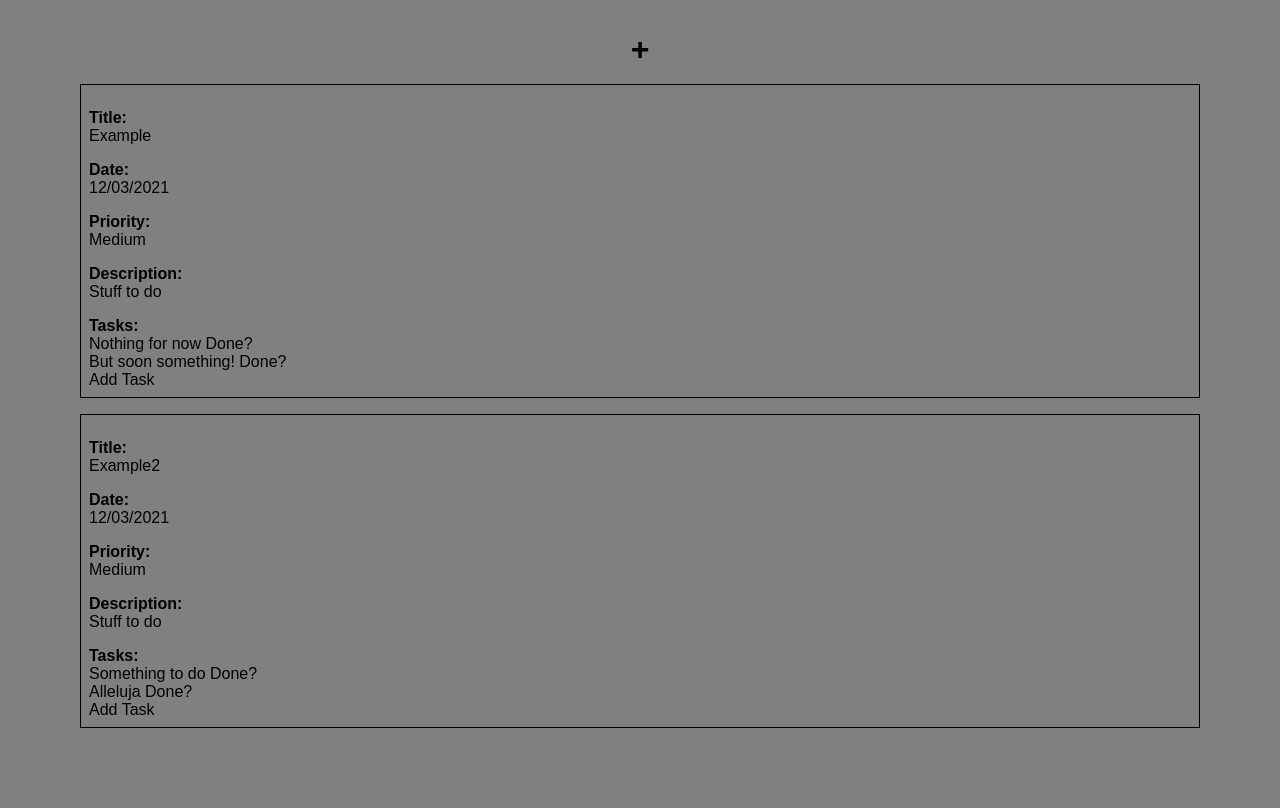
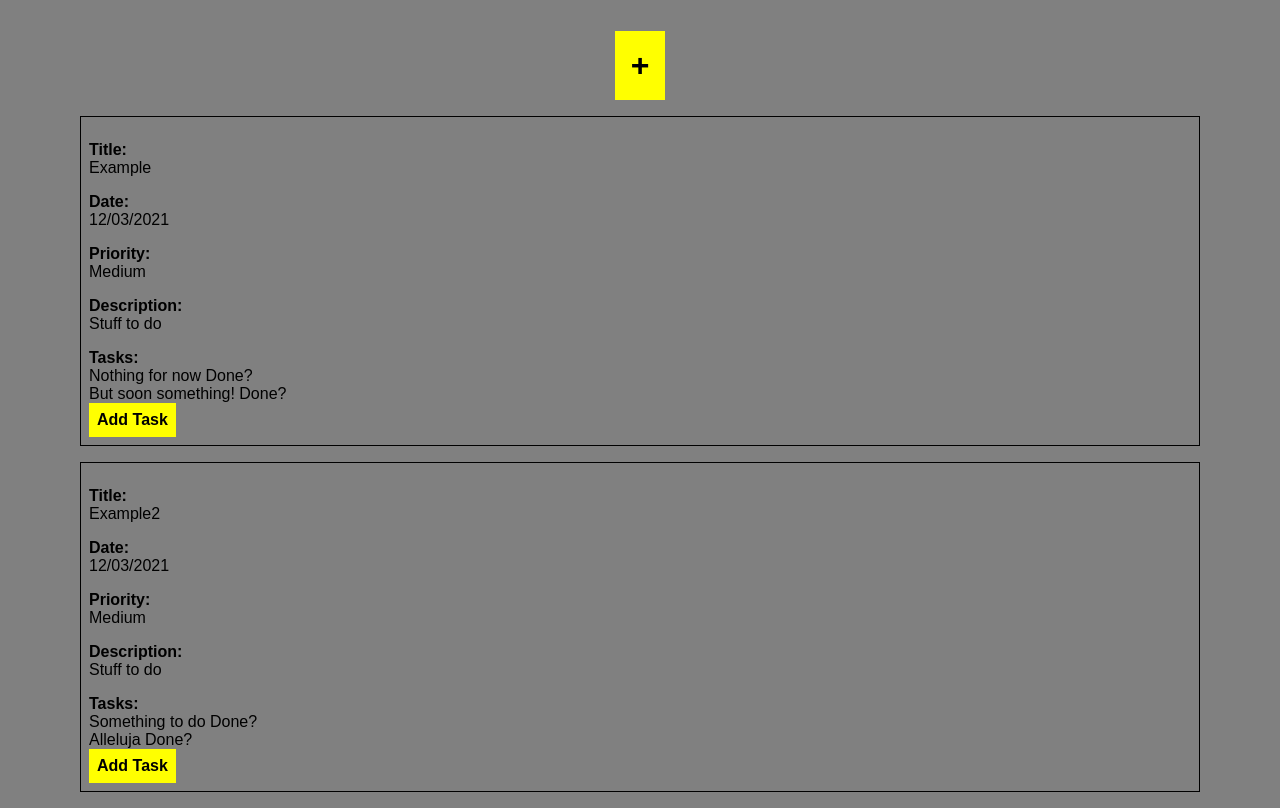
Before and after one commit to JakubCzerwiec/To-Do-List, a website built with webpack: page dist/index.html in a window 1280 px wide. Shown: the part 70-878 px from the top of the page. Before the commit the page ends 814 px from the top, so only its background shows below. Built offline with Linux system fonts and the light colour scheme.

Commit message:
Added listener for 'add taks button'

```diff
--- a/src/index.js
+++ b/src/index.js
@@ -17,12 +17,6 @@ window['projects'] = projects;
 const plusBtn = document.querySelector('.plusBtn');
 
 
-
-
-
-
-
-
 // Listener for new Project
 plusBtn.addEventListener('click', () => {
     newProjectPopup()
--- a/src/listeners.js
+++ b/src/listeners.js
@@ -1,7 +1,9 @@
 // Listener for new Task in Projects
-const addTaskBtn = document.querySelectorAll('.addTaskDiv');
+
 
 function listenerNewTask () {
+    const addTaskBtn = document.querySelectorAll('.addTaskDiv');
+
     addTaskBtn.forEach((item, index) => {
         item.addEventListener('click', () => {
             projects[index].tasks.push('1');
--- a/src/newProjectPopup.js
+++ b/src/newProjectPopup.js
@@ -1,5 +1,6 @@
 import {newProjectCreator} from './newProjectCreator';
 import {drawProjects} from './projectOnScreen';
+import {listenerNewTask} from './listeners';
 
 
 function newProjectPopup () {
@@ -45,6 +46,7 @@ function newProjectPopup () {
         drawProjects ();
 
 
+
 });
 
 }
--- a/src/projectOnScreen.js
+++ b/src/projectOnScreen.js
@@ -8,7 +8,7 @@ function drawProjects () {
     projectsDiv.innerHTML = '';
     for (let i = 0; i < projects.length; i++) {
 
-        // Project div
+        // Single Project div
         let proj = document.createElement('div');
         proj.className = 'project';
 
@@ -86,6 +86,9 @@ function drawProjects () {
         })
     })
 
+
+    listenerNewTask();
+
 }
 
 export {drawProjects}
--- a/src/style.css
+++ b/src/style.css
@@ -26,6 +26,8 @@ body {
     cursor: pointer;
     font-size: 2em;
     font-weight: bold;
+    background-color: yellow;
+    padding: .5em;
 }
 
 
@@ -112,3 +114,11 @@ input, select {
     margin: 1em;
     padding: .5em;
 }
+
+.addTaskDiv {
+    cursor: pointer;
+    background-color: yellow;
+    font-weight: bold;
+    width: max-content;
+    padding: .5em;
+}
```
Also changed, not shown: dist/main.js. Lines whose indentation alone changed are shown as unchanged.
